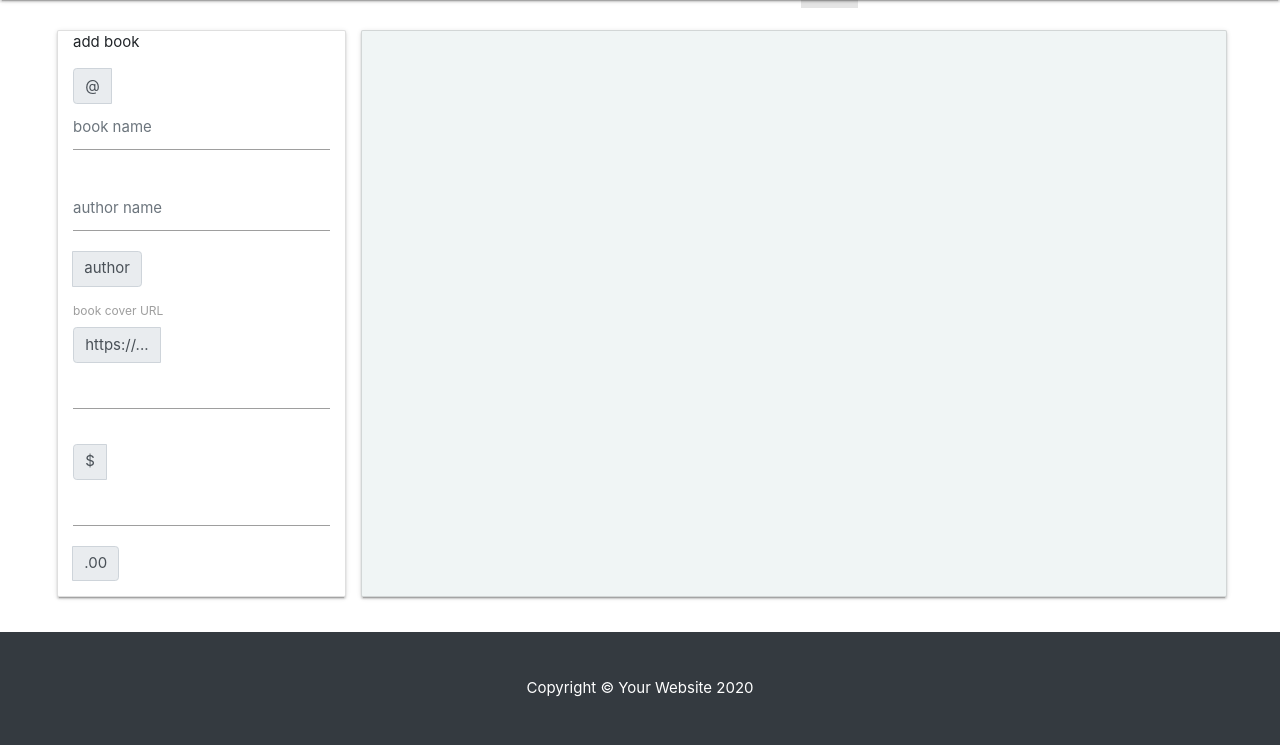
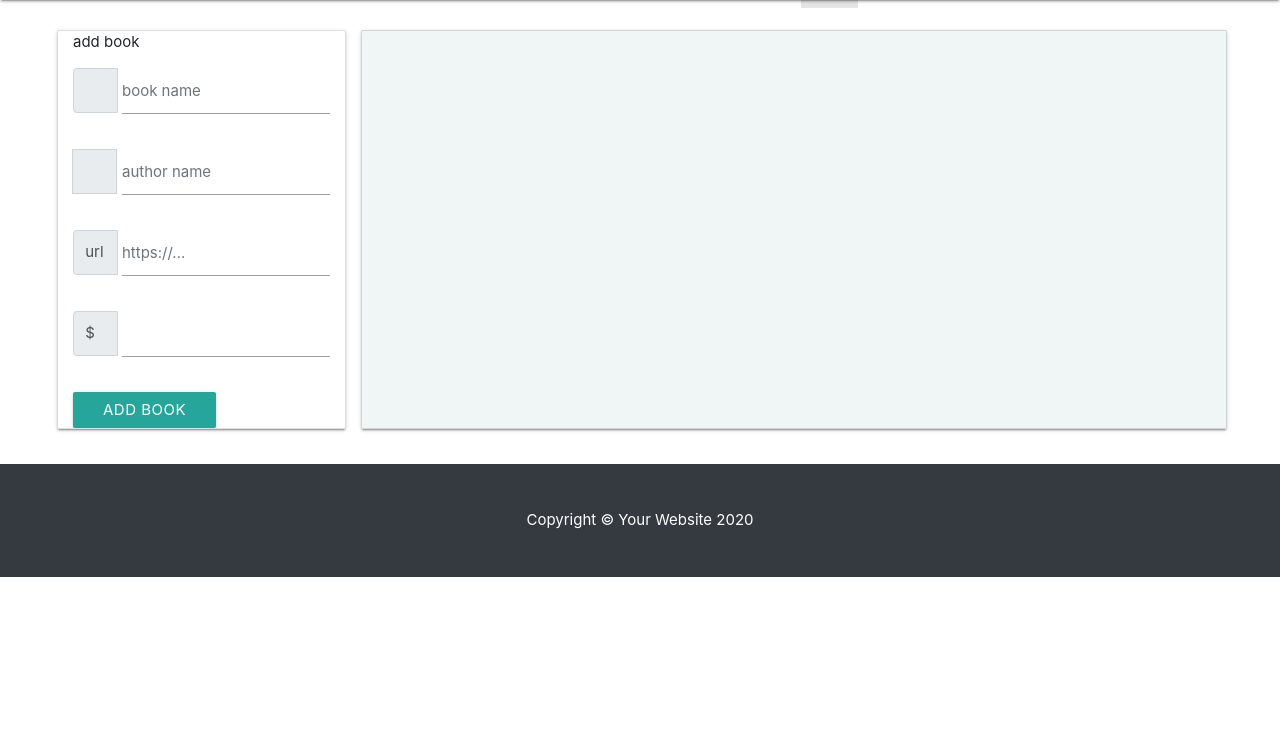
Before and after one commit to Code-Institute-Submissions/Third_milestone_project-1, a Flask app: page / in a window 1280 px wide. Shown: the part 64-809 px from the top of the page. After the commit the page ends 641 px from the top, so only its background shows below. Run offline with Flask 2, Linux system fonts and the light colour scheme; data that the repository does not hold is empty; some libraries are stand-ins or nearby versions.

Commit message:
more changes

```diff
--- a/templates/books.html
+++ b/templates/books.html
@@ -2,37 +2,37 @@
     <div class="row" style="margin-left: -10rem; margin-right: 10rem; padding-top: 2rem;">
         <div class="card col-md-4" style="margin-right: -4rem; overflow:hidden; height:1%;">
             <p>add book</p>
-            <div class="input-group mb-3">
+            <form>
+                <div class="input-group mb-3" >
                     <div class="input-group-prepend">
-                    <span class="input-group-text" id="basic-addon1">@</span>
+                        <span class="input-group-text fa-book" style="width:45px; height: 45px; margin-right: 5px;" id="basic-addon1"><i class=""></i></span>
                     </div>
-                <input type="text" class="form-control" placeholder="book name" aria-label="book name" aria-describedby="basic-addon1">
+                    <input type="text" class="form-control" style="width: 5px;" placeholder="book name" aria-label="book name" aria-describedby="basic-addon1">
                 </div>
 
                 <div class="input-group mb-3">
-                <input type="text" class="form-control" placeholder="author name" aria-label="author name" aria-describedby="basic-addon2">
                     <div class="input-group-append">
-                    <span class="input-group-text" id="basic-addon2">author</span>
+                        <span class="input-group-text" style="width:45px; height: 45px; margin-right: 5px;" id="basic-addon2"></span>
                     </div>
+                    <input type="text" class="form-control" style="width: 5px;" placeholder="author name" aria-label="author name" aria-describedby="basic-addon2">
                 </div>
 
-            <label for="basic-url">book cover URL</label>
+
                 <div class="input-group mb-3">
                     <div class="input-group-prepend">
-                    <span class="input-group-text" id="basic-addon3">https://...</span>
+                        <span class="input-group-text" style="width:45px; height: 45px; margin-right: 5px;" id="basic-addon3">url</span>
                     </div>
-                <input type="text" class="form-control" id="basic-url" aria-describedby="basic-addon3">
+                    <input type="text" class="form-control" placeholder="https://..." style="width: 5px;" id="basic-url" aria-describedby="basic-addon3">
                 </div>
 
                 <div class="input-group mb-3">
                     <div class="input-group-prepend">
-                    <span class="input-group-text">$</span>
+                        <span class="input-group-text" style="width:45px; height: 45px; margin-right: 5px;">$</span>
                     </div>
-                <input type="text" class="form-control" aria-label="Amount (to the nearest dollar)">
-                <div class="input-group-append">
-                    <span class="input-group-text">.00</span>
+                    <input type="text" class="form-control" style="width: 5px;" aria-label="Amount (to the nearest dollar)">
                 </div>
-            </div>
+                <a class="btn btn-success" href="">Add book</a>
+            </form>
         </div>
         <div class="card col-md-12" style="background-color: #f0f5f5; margin-right: -50rem; margin-left:5rem; width:950px;">
             <div class="row">
```
Lines whose indentation alone changed are shown as unchanged.
